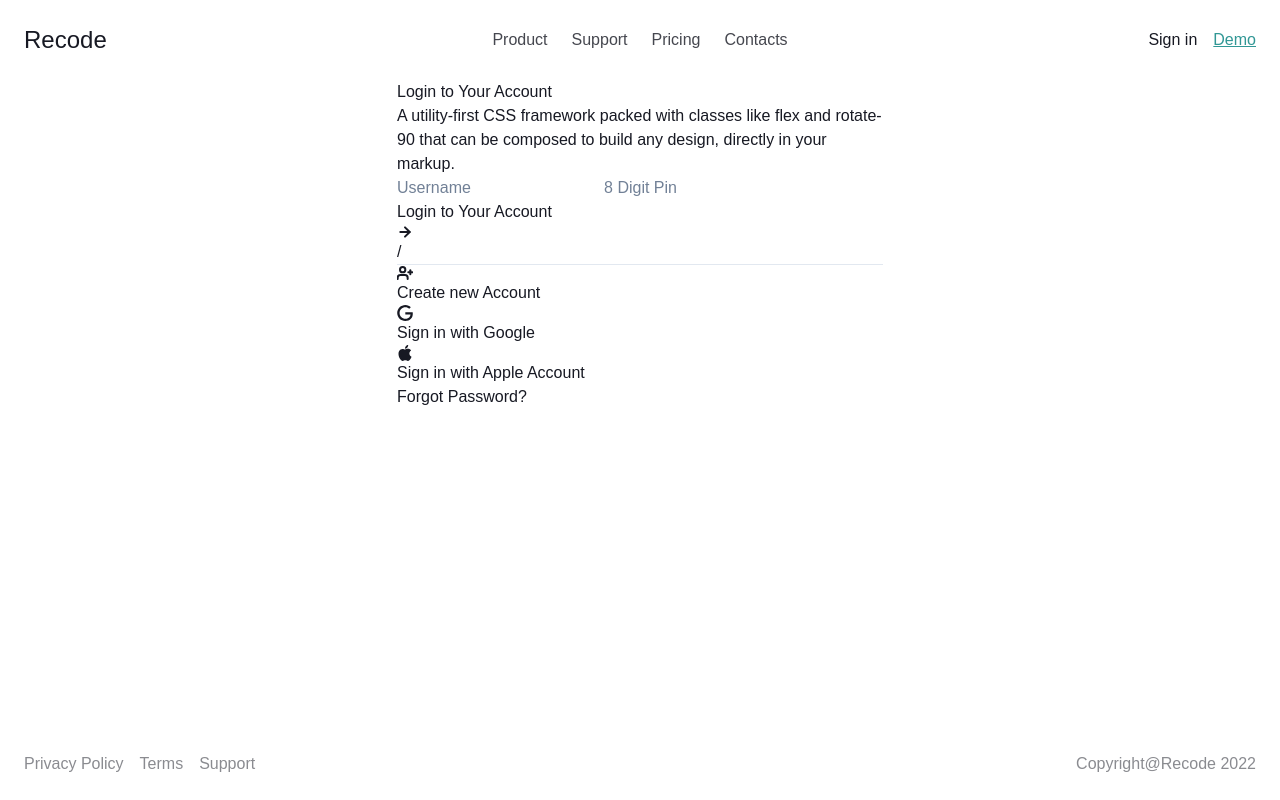
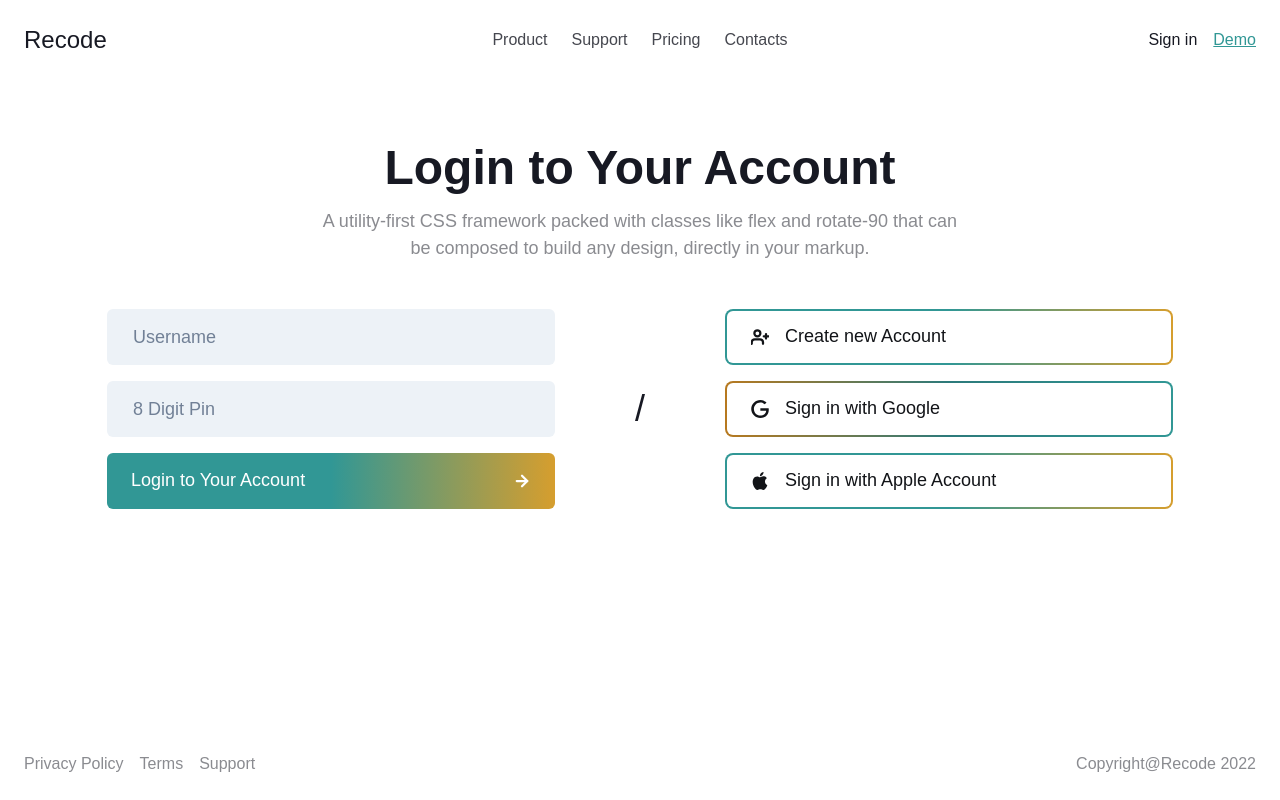
Before and after one commit to yaroslavnosenko/recode-ui, a Next.js app: page /auth in a window 1280 px wide. Built offline with nearby package versions, Linux system fonts and the light colour scheme; no server answers.

Commit message:
login screen

```diff
--- a/pages/auth/index.tsx
+++ b/pages/auth/index.tsx
@@ -1,7 +1,15 @@
-import { Container } from '@chakra-ui/react'
+import {
+  Box,
+  Button,
+  Container,
+  Heading,
+  Input,
+  Stack,
+  Text,
+  useColorModeValue,
+} from '@chakra-ui/react'
 import { getToken } from 'next-auth/jwt'
 import { signIn } from 'next-auth/react'
-import Link from 'next/link'
 import { NextRequest } from 'next/server'
 import { FiUserPlus, FiArrowRight } from 'react-icons/fi'
 import { SiApple, SiGoogle } from 'react-icons/si'
@@ -15,83 +23,131 @@ const LINKS = [
   { text: 'Sign in with Apple Account', icon: <SiApple /> },
 ]
 
+const LoginButton = ({ link }: any) => {
+  const color = useColorModeValue('dark.900', 'gray.50')
+  const bg = useColorModeValue('white', 'dark.900')
+  return (
+    <Box
+      key={link.text}
+      p="2px"
+      rounded="lg"
+      h="14"
+      bgGradient="linear(to-r, teal.500, teal.500, yellow.500)"
+      _hover={{
+        bgGradient: 'linear(to-r, teal.500, teal.600, yellow.600)',
+      }}
+      _active={{
+        bgGradient: 'linear(to-r, teal.600, teal.700, yellow.700)',
+      }}
+      _even={{
+        bgGradient: 'linear(to-l, teal.500, teal.600, yellow.600)',
+        _active: { bgGradient: 'linear(to-l, teal.600, teal.700, yellow.700)' },
+      }}
+    >
+      <Button
+        w="full"
+        key={link.text}
+        h="full"
+        colorScheme="teal"
+        size="lg"
+        leftIcon={link.icon}
+        px="6"
+        onClick={() => signIn('github')}
+        display="flex"
+        justifyContent="flex-start"
+        fontWeight="normal"
+        color={color}
+        bg={bg}
+        _hover={{ bg: 'transparent', color: 'white' }}
+        _active={{ bg: 'transparent', color: 'white' }}
+      >
+        <Text ml="2">{link.text}</Text>
+      </Button>
+    </Box>
+  )
+}
+
 const LoginForm = () => {
   return (
-    <div className="flex flex-col md:flex-row md:justify-center md:items-center">
-      <div className="flex-1 md:max-w-sm">
-        <div>
-          <input
-            className="text-lg placeholder:text-dark-900 dark:placeholder:text-light-100 placeholder:opacity-50 h-14 px-6 rounded-md bg-dark-900/10 dark:bg-light-100/10 w-full block border-none focus:ring-2 focus:ring-brand"
+    <Stack
+      direction={{ base: 'column', md: 'row' }}
+      spacing="0"
+      justifyContent="center"
+      alignItems="center"
+      className="flex flex-col md:flex-row md:justify-center md:items-center"
+    >
+      <Stack flex={1} maxW="md" spacing={4}>
+        <Input
+          px="6"
+          size="lg"
+          variant="filled"
           type="text"
           placeholder="Username"
+          h="14"
         />
-          <input
-            className="mt-4 text-lg placeholder:text-dark-900 dark:placeholder:text-light-100 placeholder:opacity-50 h-14 px-6 rounded-md bg-dark-900/10 dark:bg-light-100/10 w-full block border-none focus:ring-2 focus:ring-brand"
+        <Input
+          px="6"
+          size="lg"
+          variant="filled"
           type="password"
           placeholder="8 Digit Pin"
           maxLength={8}
           minLength={8}
+          h="14"
         />
-          <button className="active:opacity-50 flex font-medium items-center justify-between mt-4 h-14 px-6 rounded-md text-xl w-full text-light-100 dark:text-dark-900 bg-gradient-to-r from-brand via-brand to-yellow-400 hover:to-yellow-500">
-            <p>Login to Your Account</p>
-            <FiArrowRight strokeWidth={3} />
-          </button>
-        </div>
-      </div>
+        <Button
+          h="14"
+          colorScheme="teal"
+          size="lg"
+          rightIcon={<FiArrowRight strokeWidth={3} />}
+          display="flex"
+          px="6"
+          justifyContent="space-between"
+          fontWeight="500"
+          bgGradient="linear(to-r, teal.500, teal.500, yellow.500)"
+          _hover={{
+            bgGradient: 'linear(to-r, teal.500, teal.600, yellow.600)',
+          }}
+          _active={{
+            bgGradient: 'linear(to-r, teal.600, teal.700, yellow.700)',
+          }}
+        >
+          Login to Your Account
+        </Button>
+      </Stack>
 
-      <div className="p-20 text-4xl font-extralight hidden md:block">/</div>
+      <Box p="20" fontSize="4xl">
+        /
+      </Box>
       <hr className="block md:hidden my-8 border-dark-700" />
 
-      <div className="flex-1 md:max-w-sm">
-        <div>
+      <Stack flex={1} maxW="md" spacing={4}>
         {LINKS.map((link) => (
-            <div
-              className="active:opacity-50 rounded-md mt-4 first:mt-0 p-px box-border h-14 from-brand via-brand to-yellow-500 bg-gradient-to-l odd:bg-gradient-to-r"
-              key={link.text}
-            >
-              <button
-                className="rounded-md h-full flex px-6 items-center text-md w-full bg-light-100 dark:text-white dark:bg-dark-900 hover:bg-transparent hover:text-light-100"
-                onClick={() => signIn('github')}
-              >
-                {link.icon}
-                <p className="ml-4">{link.text}</p>
-              </button>
-            </div>
+          <LoginButton key={link.text} link={link} />
         ))}
-        </div>
-      </div>
-    </div>
+      </Stack>
+    </Stack>
   )
 }
 
 export default function Auth() {
   return (
     <Layout>
-      <div className="py-12">
-        <Container>
-          <div className="text-center">
-            <h1 className="font-bold text-5xl leading-normal">
+      <Container maxW="container.xl" py="16">
+        <Box textAlign="center" maxW="container.sm" mx="auto">
+          <Heading as="h1" fontWeight="600" size="2xl">
             Login to Your Account
-            </h1>
-            <p className="mx-auto opacity-50 text-lg font-light mt-4 max-w-2xl">
+          </Heading>
+          <Text mt="4" fontSize="lg" opacity={0.5}>
             A utility-first CSS framework packed with classes like flex and
-              rotate-90 that can be composed to build any design, directly in
-              your markup.
-            </p>
-          </div>
-          <div className="py-10">
+            rotate-90 that can be composed to build any design, directly in your
+            markup.
+          </Text>
+        </Box>
+        <Box py="10">
           <LoginForm />
-          </div>
-          <p className="text-center mt-6">
-            <Link
-              className="underline hover:no-underline hover:opacity-70"
-              href="/"
-            >
-              Forgot Password?
-            </Link>
-          </p>
+        </Box>
       </Container>
-      </div>
     </Layout>
   )
 }
```
Lines whose indentation alone changed are shown as unchanged.
